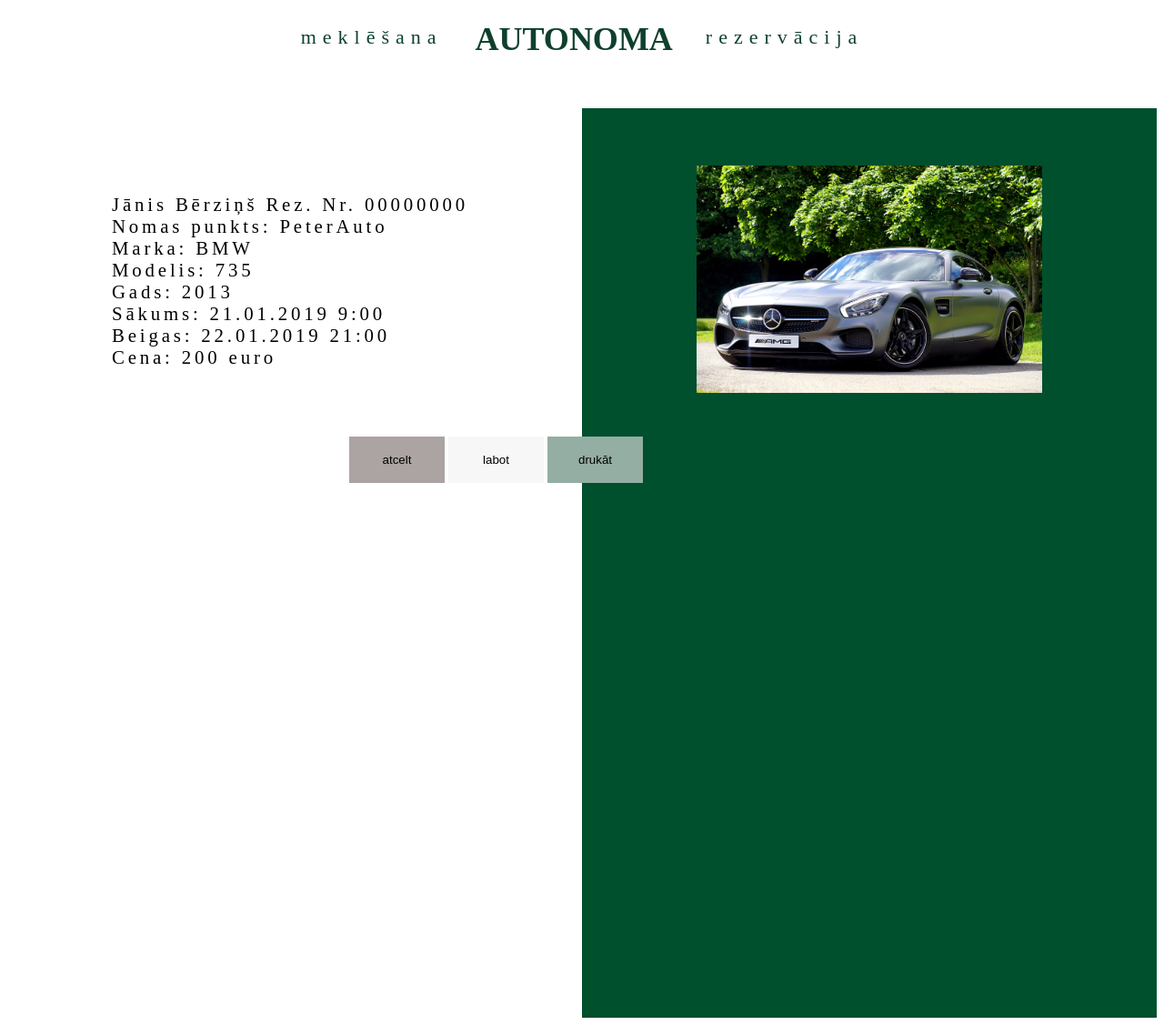
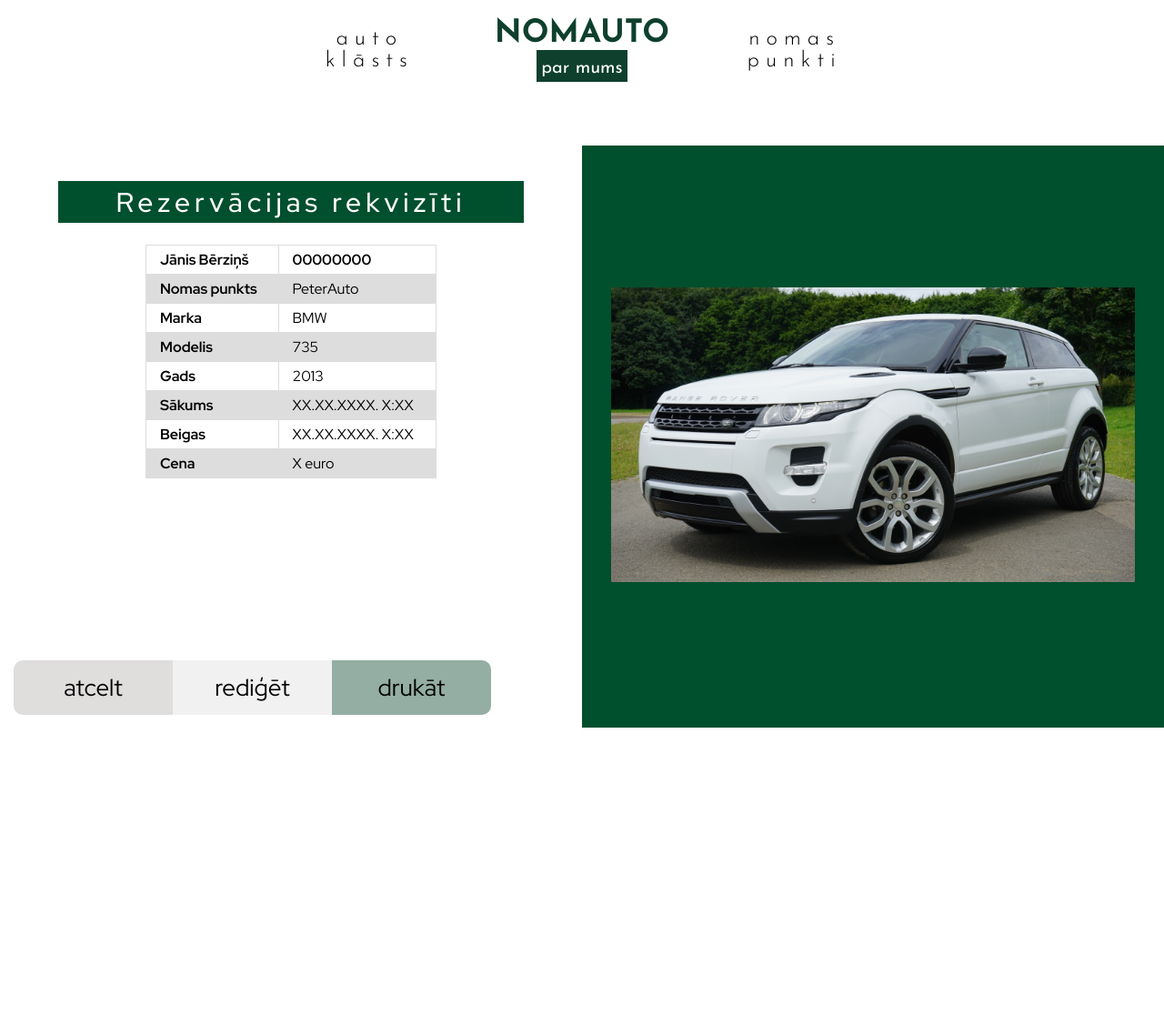
Before and after one commit to kristuu/flask_template_rvt, a Flask app: page /rezervacija in a window 1280 px wide. Shown: the whole page at 91% size. After the commit the page ends 800 px from the top, so only its background shows below. Run offline with Flask 2, Linux system fonts and the light colour scheme; some web fonts are replaced.

Commit message:
refurbished carReservation page

```diff
--- a/static/css/carReservation.css
+++ b/static/css/carReservation.css
@@ -1,93 +1,153 @@
-@font-face {
-  font-family: Cabin;
-  src: url("/fonts/cabin.ttf");
+@import url("https://fonts.googleapis.com/css2?family=Red+Hat+Display:ital,wght@0,400;0,500;0,700;0,900;1,400;1,500;1,700;1,900&display=swap");
+@import url("https://fonts.googleapis.com/css2?family=Josefin+Sans:ital,wght@0,100;0,200;0,300;0,400;0,500;0,600;0,700;1,100;1,200;1,300;1,400;1,500;1,600;1,700&display=swap");
+@import url("https://fonts.googleapis.com/css2?family=Rubik:ital,wght@0,300;0,400;0,500;0,600;0,700;0,800;0,900;1,300;1,400;1,500;1,600;1,700;1,800;1,900&display=swap");
+
+body,
+html {
+  height: 100%;
 }
-@font-face {
-  font-family: Josefin Sans;
-  src: url("/fonts/josefinsans.ttf");
-}
-@font-face {
-  font-family: Rubik;
-  src: url("/fonts/rubik.ttf");
+
+body {
+  display: flex;
+  margin: 0;
+  padding: 0;
+  flex-direction: column;
+  overflow: hidden;
 }
 
 header {
   display: flex;
+  font-family: "Josefin Sans";
+  margin-bottom: 50px;
+  color: #0e402d;
   justify-content: center;
-  width: 100%;
-  margin: 1em 0 3em 0;
+  align-items: center;
 }
 
-#poga1 {
-  position: relative;
+.headerButton {
+  border: none;
   font-family: "Josefin Sans";
-  color: #0e402d;
+  background: none;
+  font-size: 24px;
+  letter-spacing: 7px;
+  cursor: pointer;
   font-weight: 300;
-  font-size: 22px;
-  line-height: 36px;
-  letter-spacing: 0.185cm;
-  margin: 0px 30px;
-  height: 50px;
-  background: transparent;
-  border: 0px;
 }
 
-#nosaukums {
-  position: relative;
-  font-family: "Josefin Sans";
-  color: #0e402d;
-  font-weight: 700;
-  font-size: 36px;
-  line-height: 55px;
-  margin: 0px;
+div#company {
+  display: flex;
+  flex-direction: column;
+  align-items: center;
+  margin: 20px 50px;
 }
 
-#greenthingy {
-  margin-left: 50%;
-  background-color: #004f2d;
-  text-align: center;
-  width: 50%;
-  height: 1000px;
-}
-#photo {
-  padding-top: 10%;
-  margin: 40px;
-  height: 700px;
-}
-#teksts1 {
-  margin-top: 15%;
-  position: absolute;
-  width: 400px;
-  height: 601px;
-  left: 123px;
-  top: 0px;
-  display: inline;
-  align-items: center;
-  letter-spacing: 0.185em;
-  color: #000000;
-  font-size: 130%;
+#companyTitle {
+  font-size: 35px;
+  font-weight: 1000;
 }
 
-.atcelt {
-  width: 105px;
-  height: 51px;
-  background: rgba(110, 93, 93, 0.57);
+a#companyTitle,
+a#aboutUs {
+  text-decoration: none;
+  color: #0e402d;
+}
+
+a#aboutUs {
+  font-size: 20px;
+  background: #0e402d;
+  color: #ffffff;
+  padding: 10px 5px 5px;
+}
+
+div#middle {
+  display: flex;
+  height: 100%;
+}
+
+div#left {
+  display: flex;
+  flex-direction: column;
+  width: 50%;
+  align-items: center;
+}
+
+div#right {
+  width: 50%;
+  display: flex;
+  background-color: #004f2d;
+}
+
+div#left,
+div#right {
+  align-items: center;
+  justify-content: center;
+}
+
+div#contentTable {
+  width: 50%;
+}
+
+table {
+  font-family: "Red Hat Display";
+  width: 100%;
+  border-collapse: collapse;
+}
+
+tr:nth-child(even) {
+  background-color: #dddddd;
+}
+
+td,
+th {
+  border: 1px solid #dddddd;
+  text-align: left;
+  padding: 5px 15px;
+}
+
+img {
+  width: 100%;
+}
+
+div#imageHolder {
+  width: 90%;
+}
+
+h2 {
+  font-size: 30px;
+  font-family: "Red Hat Display";
+  font-weight: 500;
+  letter-spacing: 5px;
+  background-color: #004f2d;
+  color: #ffffff;
+  padding: 3px 10%;
+}
+
+div#buttons {
+  margin: 200px 100px 0 0;
+  align-self: flex-end;
+  font-size: 0;
+}
+
+button {
+  height: 60px;
+  width: 175px;
+  margin: 0;
+  padding: 0;
+  font-size: 26px;
+  font-family: "Red Hat Display";
   border: none;
 }
-.labot {
-  width: 105px;
-  height: 51px;
-  background: rgba(241, 241, 241, 0.57);
-  border: none;
+
+button#cancel {
+  border-radius: 10px 0 0 10px;
+  background-color: #e0dddd;
 }
-.drukat {
-  width: 105px;
-  height: 51px;
-  background: #94aea3;
-  border: none;
+
+button#print {
+  border-radius: 0 10px 10px 0;
+  background-color: #94aea3;
 }
-#buttons {
-  position: absolute;
-  left: 30%;
-  top: 60%;
+
+button#edit {
+  background-color: #f1f1f1;
 }
--- a/templates/carReservation.html
+++ b/templates/carReservation.html
@@ -5,34 +5,68 @@
     <meta http-equiv="X-UA-Compatible" content="IE=edge" />
     <meta name="viewport" content="width=device-width, initial-scale=1.0" />
     <title>NOMAUTO - Auto rezervācija</title>
-    <link rel="stylesheet" href="../../static/css/carReservation.css" />
+    <link rel="stylesheet" href="../static/css/carReservation.css" />
   </head>
   <body>
     <header>
-      <button id="poga1">meklēšana</button>
-      <p id="nosaukums">AUTONOMA</p>
-      <button id="poga1">rezervācija</button>
+      <button class="headerButton" href="#">auto klāsts</button>
+      <div id="company">
+        <a id="companyTitle" href="">NOMAUTO</a>
+        <a id="aboutUs" href="about">par mums</a>
+      </div>
+      <button class="headerButton">nomas punkti</button>
     </header>
-    <div id="teksts1">
-      <p>
-        Jānis Bērziņš Rez. Nr. 00000000 <br />
-        Nomas punkts: PeterAuto <br />
-        Marka: BMW<br />
-        Modelis: 735 <br />
-        Gads: 2013 <br />
-        Sākums: 21.01.2019 9:00 <br />
-        Beigas: 22.01.2019 21:00<br />
-        Cena: 200 euro
-      </p>
-    </div>
-    <div id="buttons">
-      <button class="atcelt">atcelt</button>
-      <button class="labot">labot</button>
-      <button class="drukat">drukāt</button>
-    </div>
-    <div id="greenthingy">
-      <div id="photo">
-        <img src="../../static/img/foto4.jpg" width="380px" height="250px" />
+    <div id="middle">
+      <div id="left">
+        <h2>Rezervācijas rekvizīti</h2>
+        <div id="contentTable">
+          <table>
+            <tbody>
+              <tr>
+                <th id="nameSurname">Jānis Bērziņš</th>
+                <th id="reservationNum">00000000</th>
+              </tr>
+              <tr>
+                <th>Nomas punkts</th>
+                <td id="rentPoint">PeterAuto</td>
+              </tr>
+              <tr>
+                <th>Marka</th>
+                <td id="carBrand">BMW</td>
+              </tr>
+              <tr>
+                <th>Modelis</th>
+                <td id="model">735</td>
+              </tr>
+              <tr>
+                <th>Gads</th>
+                <td id="year">2013</td>
+              </tr>
+              <tr>
+                <th>Sākums</th>
+                <td id="rentStart">XX.XX.XXXX. X:XX</td>
+              </tr>
+              <tr>
+                <th>Beigas</th>
+                <td id="rentEnd">XX.XX.XXXX. X:XX</td>
+              </tr>
+              <tr>
+                <th>Cena</th>
+                <td id="price">X euro</td>
+              </tr>
+            </tbody>
+          </table>
+        </div>
+        <div id="buttons">
+          <button id="cancel">atcelt</button>
+          <button id="edit">rediģēt</button>
+          <button id="print">drukāt</button>
+        </div>
+      </div>
+      <div id="right">
+        <div id="imageHolder">
+          <img src="../static/img/foto3.jpg" />
+        </div>
       </div>
     </div>
   </body>
```
